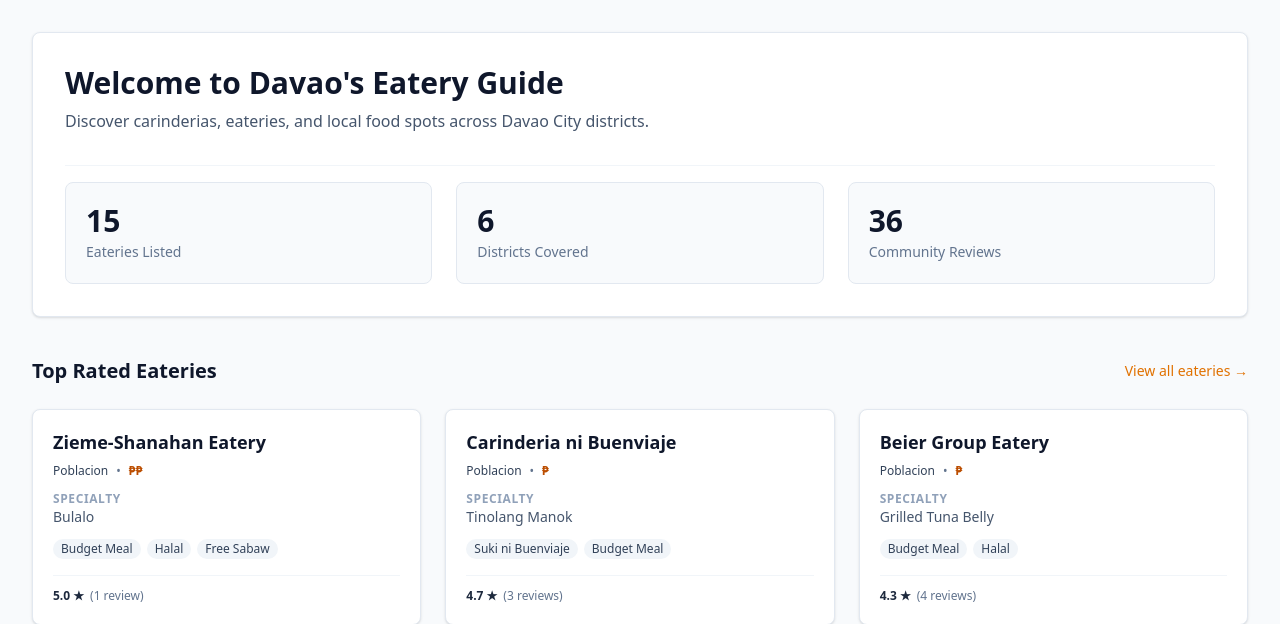
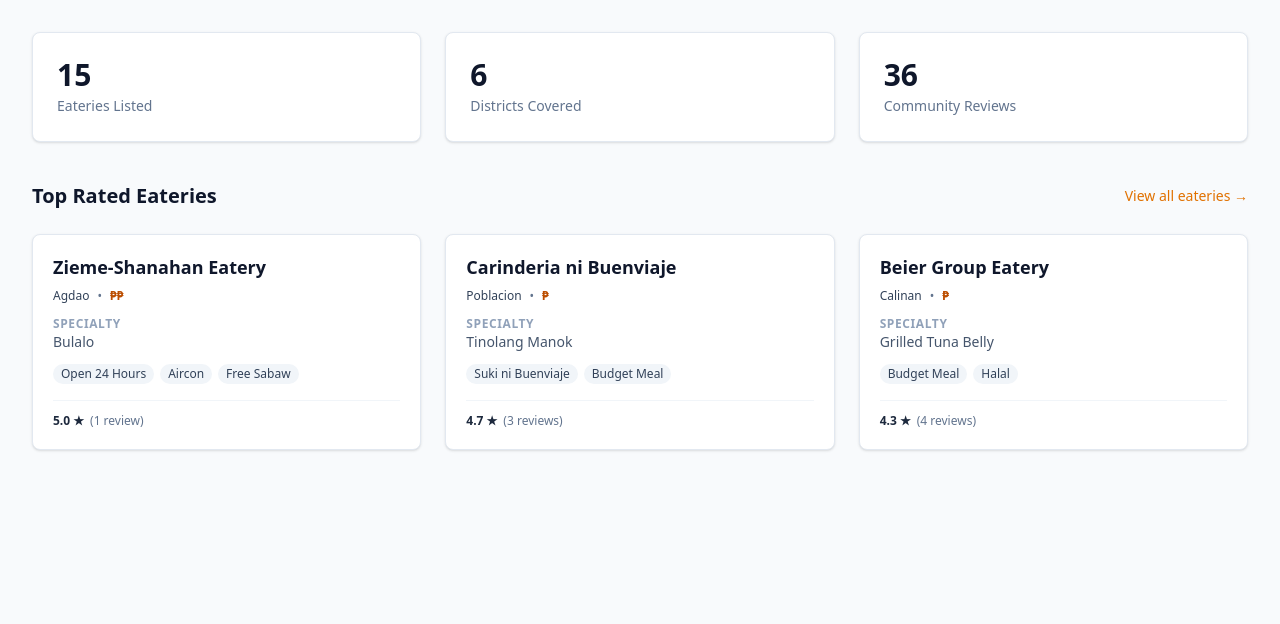
Before and after one commit to BVADBuenviaje/PrefinalProject-Buenviaje-KaonTaDavao, a Laravel app: page / in a window 1280 px wide. Shown: the part 65-689 px from the top of the page. Run offline with Laravel 12, Linux system fonts and the light colour scheme; data comes from the database, SQL or seed files in the repository; style sheets or scripts are compiled from the project's sources.

Commit message:
Refine Blade UI templates and update full-width screenshots

```diff
--- a/resources/views/districts/index.blade.php
+++ b/resources/views/districts/index.blade.php
@@ -5,7 +5,6 @@
 <div class="space-y-6">
     <div>
         <h1 class="text-2xl font-bold text-slate-900">Districts in Davao City</h1>
-        <p class="text-sm text-slate-500">Explore eateries by geographic area</p>
     </div>
 
     <div class="grid grid-cols-1 sm:grid-cols-2 lg:grid-cols-3 gap-6">
--- a/resources/views/eateries/create.blade.php
+++ b/resources/views/eateries/create.blade.php
@@ -4,10 +4,7 @@
 @section('content')
 <div class="max-w-3xl mx-auto">
     <div class="mb-6 flex items-center justify-between">
-        <div>
-            <h1 class="text-2xl font-bold text-slate-900">Add New Eatery</h1>
-            <p class="text-sm text-slate-500">Register a new carinderia or eatery in Davao City</p>
-        </div>
+        <h1 class="text-2xl font-bold text-slate-900">Add New Eatery</h1>
         <a href="{{ route('eateries.index') }}" class="text-sm font-medium text-slate-600 hover:text-slate-900 transition">
             &larr; Cancel
         </a>
--- a/resources/views/eateries/edit.blade.php
+++ b/resources/views/eateries/edit.blade.php
@@ -4,10 +4,7 @@
 @section('content')
 <div class="max-w-3xl mx-auto">
     <div class="mb-6 flex items-center justify-between">
-        <div>
-            <h1 class="text-2xl font-bold text-slate-900">Edit Eatery</h1>
-            <p class="text-sm text-slate-500">Updating {{ $eatery->name }}</p>
-        </div>
+        <h1 class="text-2xl font-bold text-slate-900">Edit Eatery</h1>
         <a href="{{ route('eateries.show', $eatery) }}" class="text-sm font-medium text-slate-600 hover:text-slate-900 transition">
             &larr; Back to eatery
         </a>
--- a/resources/views/eateries/index.blade.php
+++ b/resources/views/eateries/index.blade.php
@@ -4,10 +4,7 @@
 @section('content')
 <div class="space-y-6">
     <div class="flex flex-col sm:flex-row sm:items-center sm:justify-between gap-4">
-        <div>
-            <h1 class="text-2xl font-bold text-slate-900">All Eateries</h1>
-            <p class="text-sm text-slate-500">Explore carinderias and food spots in Davao City</p>
-        </div>
+        <h1 class="text-2xl font-bold text-slate-900">All Eateries</h1>
         <a href="{{ route('eateries.create') }}" class="inline-flex items-center px-4 py-2 rounded-md bg-amber-600 text-white font-medium hover:bg-amber-700 transition self-start sm:self-auto">
             + Add New Eatery
         </a>
--- a/resources/views/home.blade.php
+++ b/resources/views/home.blade.php
@@ -3,25 +3,18 @@
 
 @section('content')
 <div class="space-y-10">
-    <div class="bg-white rounded-lg border border-slate-200 p-8 shadow-sm">
-        <h1 class="text-3xl font-bold text-slate-900 mb-2">Welcome to Davao's Eatery Guide</h1>
-        <p class="text-slate-600 max-w-2xl mb-8">
-            Discover carinderias, eateries, and local food spots across Davao City districts.
-        </p>
-
-        <div class="grid grid-cols-1 sm:grid-cols-3 gap-6 pt-4 border-t border-slate-100">
-            <div class="bg-slate-50 rounded-lg p-5 border border-slate-200">
+    <div class="grid grid-cols-1 sm:grid-cols-3 gap-6">
+        <div class="bg-white rounded-lg p-6 border border-slate-200 shadow-sm">
             <span class="block text-3xl font-extrabold text-slate-900">{{ $eateriesCount }}</span>
             <span class="text-sm font-medium text-slate-500">Eateries Listed</span>
         </div>
-            <div class="bg-slate-50 rounded-lg p-5 border border-slate-200">
+        <div class="bg-white rounded-lg p-6 border border-slate-200 shadow-sm">
             <span class="block text-3xl font-extrabold text-slate-900">{{ $districtsCount }}</span>
             <span class="text-sm font-medium text-slate-500">Districts Covered</span>
         </div>
-            <div class="bg-slate-50 rounded-lg p-5 border border-slate-200">
+        <div class="bg-white rounded-lg p-6 border border-slate-200 shadow-sm">
             <span class="block text-3xl font-extrabold text-slate-900">{{ $reviewsCount }}</span>
             <span class="text-sm font-medium text-slate-500">Community Reviews</span>
-            </div>
         </div>
     </div>
 
```
Also changed, not shown: 3 other files. Lines whose indentation alone changed are shown as unchanged.
